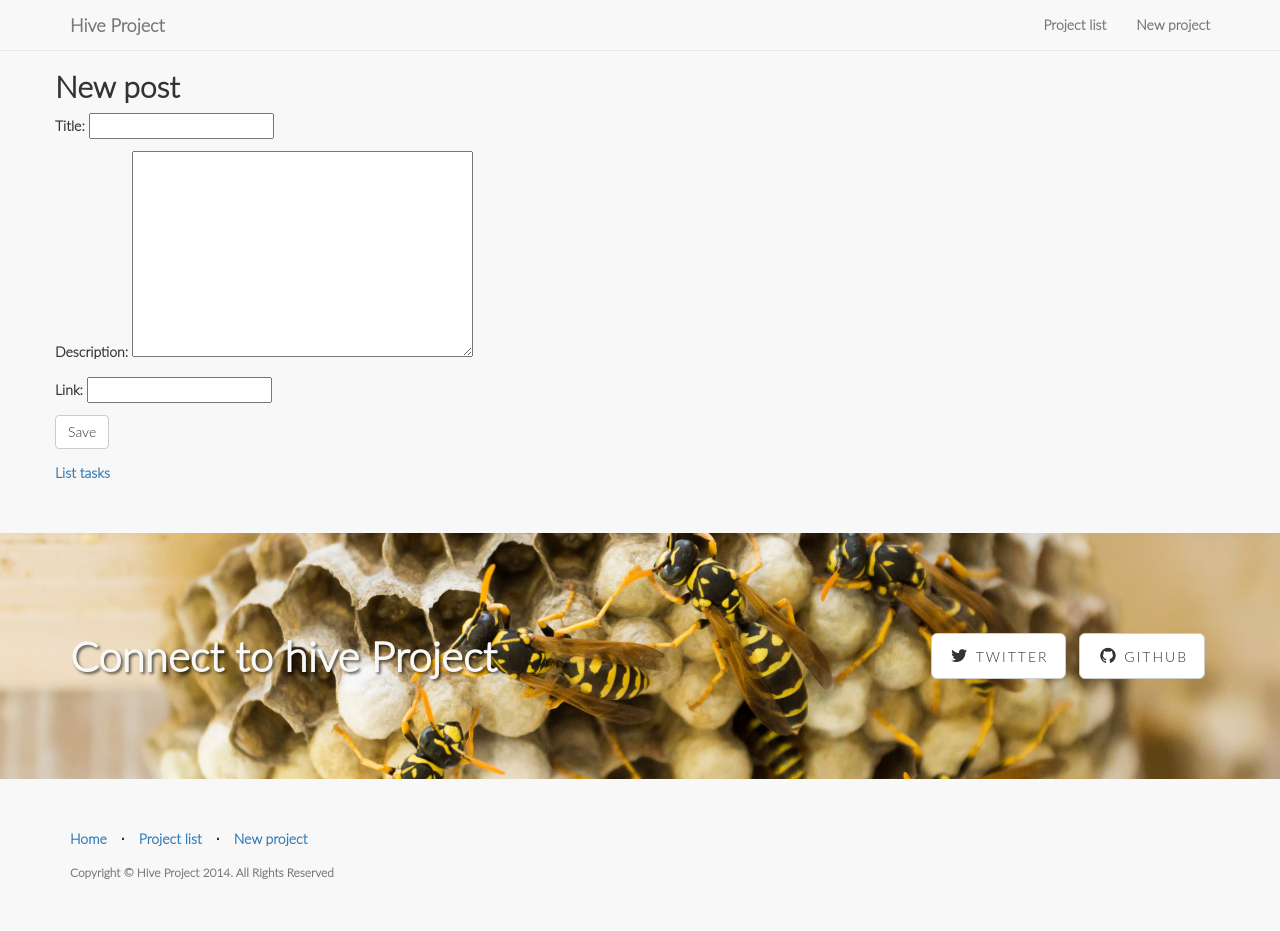
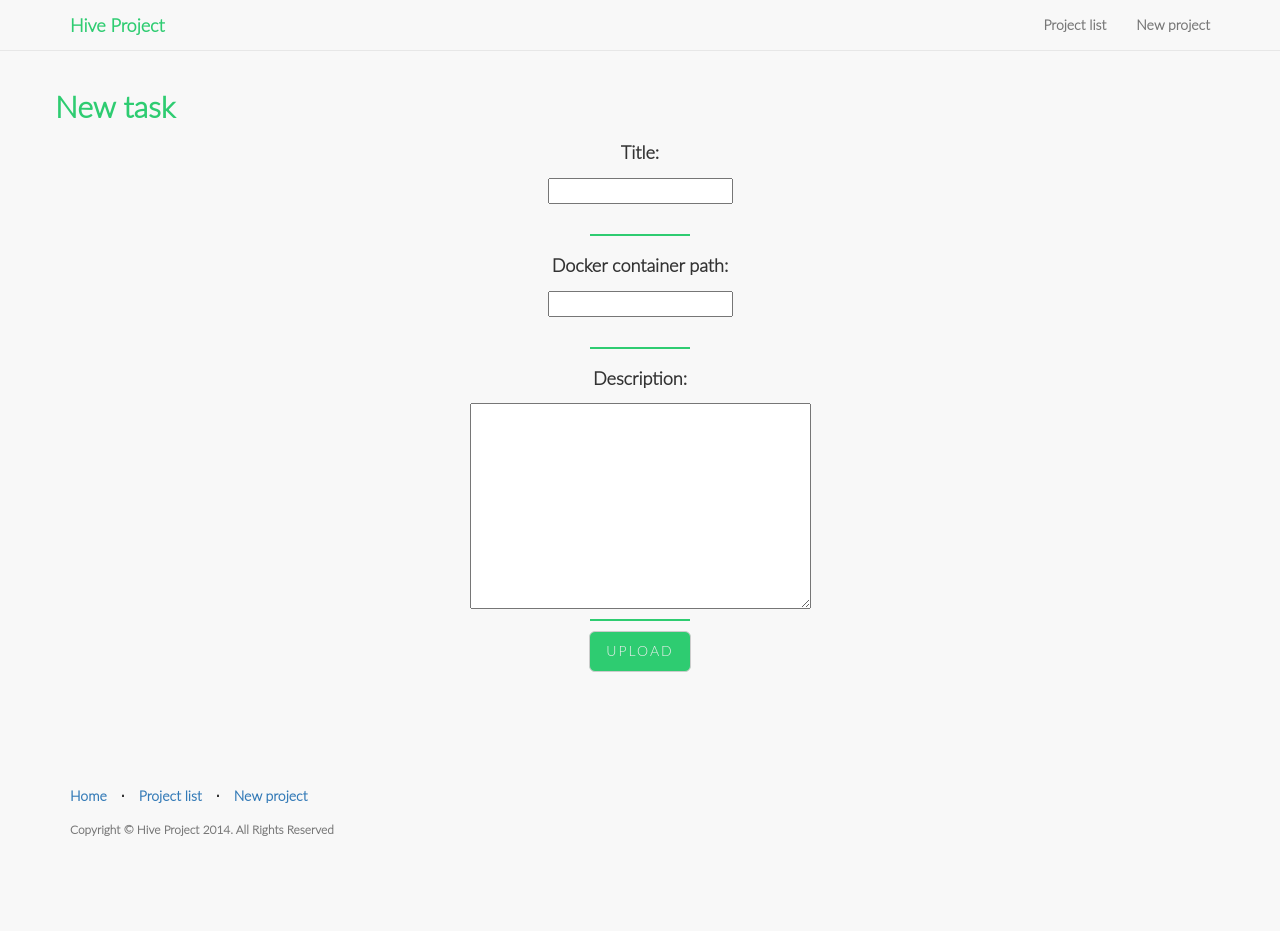
Before and after one commit to dockerparis/Hive, a Django app: page /task/ in a window 1280 px wide. After the commit the page ends 836 px from the top, so only its background shows below. Run offline with Django 3.2, Linux system fonts and the light colour scheme; some libraries are stand-ins or nearby versions.

Commit message:
gary gary gary gary

```diff
--- a/doct/app/models.py
+++ b/doct/app/models.py
@@ -3,8 +3,8 @@ from django.db import models
 
 class Task(models.Model):
     title = models.CharField(max_length=255, blank=False)
+    link = models.CharField(max_length=512, blank=False)
     description = models.CharField(max_length=2048, blank=False)
-    link = models.CharField(max_length=512, blank=False)
     # key = models.CharField(max_length=512, blank=False)
 
     class Meta:
--- a/doct/app/templates/create_task.html
+++ b/doct/app/templates/create_task.html
@@ -5,13 +5,44 @@
     <div class="content-section-a">
         <div class="container">
             <div class="row">
-                <h2>New post</h2>
+                <h2>New task</h2>
+                <form method="POST" class="post-form text-center">
+                    {% csrf_token %}
+                    <!--<div class="spacer"> </div>-->
+                    <div class="row">
+                        <label for="id_title"><h4> Title: </h4></label>
+                    </div>
+                    <div class="row">
+                        <input id="id_title" maxlength="255" name="title" type="text">
+                    </div>
+
+                    <br/>
+                    <div class="spacer"></div>
+                    <div class=row>
+                            <label for="id_link"> <h4> Docker container path: </h4> </label>
+                    </div>
+                    <div class="row">
+                            <input id="id_link" maxlength="512" name="link" type="text">
+                    </div>
+
+                    <br/>
+                    <div class="spacer"> </div>
+                    <div class="row">
+                        <label for="id_description"><h4> Description: </h4> </label>
+                    </div>
+                    <div class="row">
+                        <textarea cols="40" id="id_description" name="description" rows="10"></textarea>
+                    </div>
+
+                    <div class="row">
+                        <div class="spacer"> </div>
+                        <a type="submit" class="btn btn-default btn-lg mbutton"> <span class="network-name">Upload</span> </a>
+                    </div>
+                    <!--<button type="submit" class="save btn btn-default">Save</button>-->
+                </form>
                 <form method="POST" class="post-form">
-                    {% csrf_token %}
-                    {{ form.as_p }}
-                    <button type="submit" class="save btn btn-default">Save</button>
+                    <!--{{ form.as_p }}-->
                 </form>
-                <a href="/list/">List tasks</a>
             </div>
         </div>
     </div>
--- a/doct/app/templates/template_base.html
+++ b/doct/app/templates/template_base.html
@@ -1,4 +1,4 @@
-{% load staticfiles %}
+{color% load staticfiles %}
 <html>
     <head>
         <meta charset="utf-8">
@@ -37,7 +37,7 @@
                         <span class="icon-bar"></span>
                         <span class="icon-bar"></span>
                     </button>
-                    <a class="navbar-brand" href="/">Hive Project</a>
+                    <a class="navbar-brand mbrand" id="mbrand" href="/">Hive Project</a>
                 </div>
                 <!-- Collect the nav links, forms, and other content for toggling -->
                 <div class="collapse navbar-collapse" id="bs-example-navbar-collapse-1">
@@ -60,33 +60,6 @@
             {% endblock %}
         </div>
 
-        <div class="banner">
-
-            <div class="container">
-
-                <div class="row">
-                    <div class="col-lg-6">
-                        <h2>Connect to hive Project</h2>
-                    </div>
-                    <div class="col-lg-6">
-                        <ul class="list-inline banner-social-buttons">
-                            <li>
-                                <a href="https://twitter.com/SBootstrap" class="btn btn-default btn-lg"><i class="fa fa-twitter fa-fw"></i> <span class="network-name">Twitter</span></a>
-                            </li>
-                            <li>
-                                <a href="https://github.com/vhb/doct" class="btn btn-default btn-lg"><i class="fa fa-github fa-fw"></i> <span class="network-name">Github</span></a>
-                            </li>
-                            <!--<li>-->
-                                <!--<a href="#" class="btn btn-default btn-lg"><i class="fa fa-linkedin fa-fw"></i> <span class="network-name">Linkedin</span></a>-->
-                            <!--</li>-->
-                        </ul>
-                    </div>
-                </div>
-
-            </div>
-            <!-- /.container -->
-
-        </div>
         <!-- Footer -->
         <footer>
             <div class="container">
--- a/doct/static/css/landing-page.css
+++ b/doct/static/css/landing-page.css
@@ -21,9 +21,27 @@ h6 {
     font-weight: 700;
 }
 
+h1,
+h2 {
+    color:#2ecc71;
+}
+
+#mbrand {
+    color:#2ecc71;
+}
+
+.spacer {
+    background: #2ecc71;
+    width: 100px;
+    height: 2px;
+    margin: auto;
+    margin-top: 10px;
+    margin-bottom: 10px;
+}
+
 
 .mbutton{
-    background-color: #666666;
+    background-color: #2ecc71;
     color: #EEEEEE;
 }
 .lead {
@@ -96,6 +114,7 @@ h6 {
 .content-section-a {
     padding: 50px 0;
     background-color: #f8f8f8;
+    /*height: 800px;*/
 }
 
 .content-section-b {
```
Also changed, not shown: doct/app/templates/contribute_task.html (+38 -3 lines), doct/app/templates/home.html (+31 -3 lines), 1 other file.
